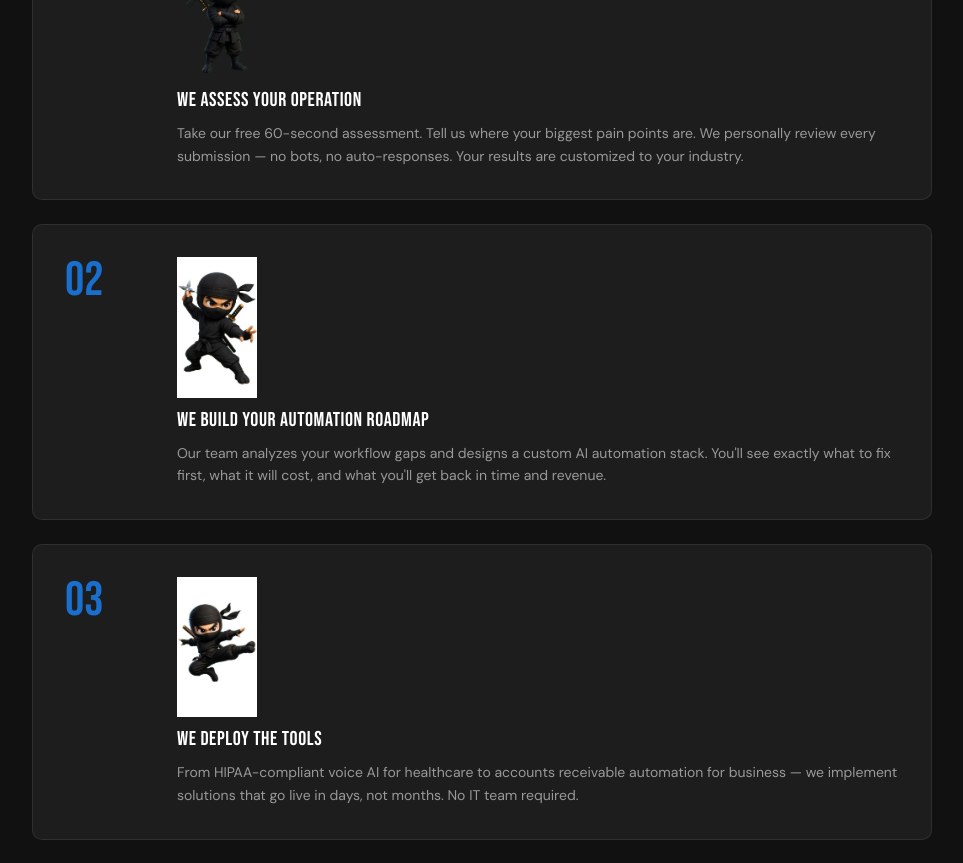
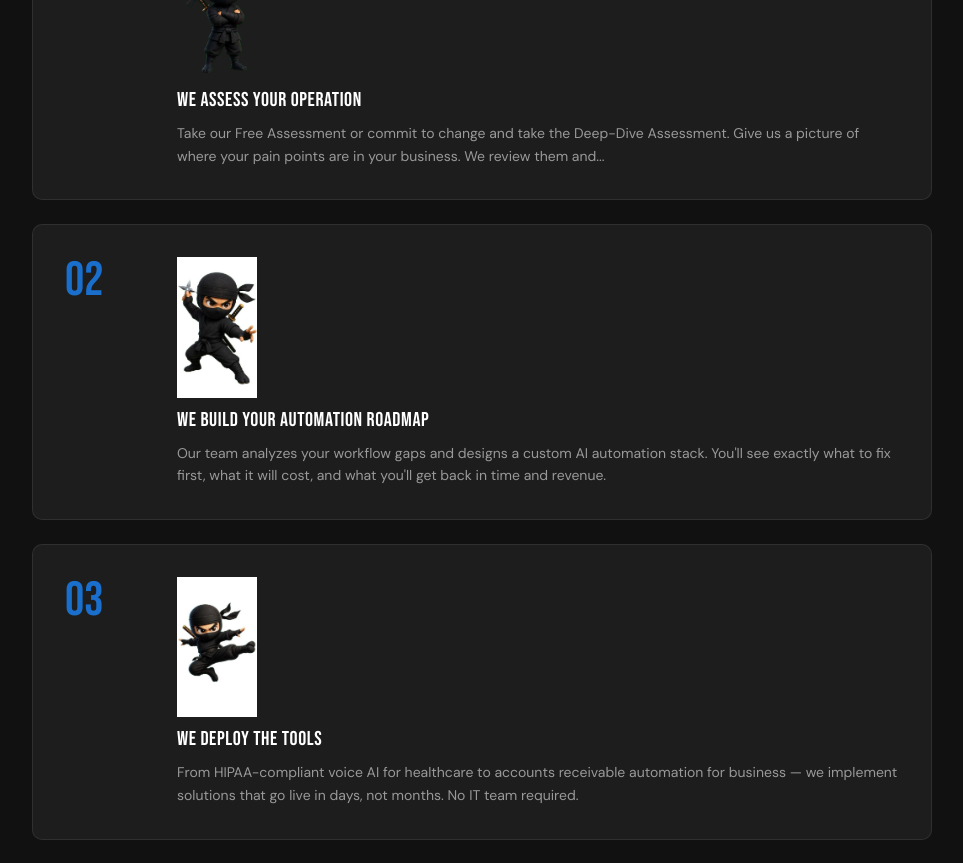
Before and after one commit to Agent-Artemis/enhanced-ops-ninja, a Next.js app: page / in a window 1280 px wide. Shown: the part 1960-2823 px from the top of the page, without its empty margins (158-1121 px from the left). Built offline with nearby package versions, Linux system fonts and the light colour scheme.

Commit message:
Update step 01 assessment description text

```diff
--- a/src/components/marketing/MarketingWorks.tsx
+++ b/src/components/marketing/MarketingWorks.tsx
@@ -17,7 +17,7 @@ export function MarketingWorks() {
           num="01"
           image={<Image src="/Ninja_Transparent.png" alt="Ninja leaping" width={80} height={80} />}
           title="WE ASSESS YOUR OPERATION"
-          body="Take our free 60-second assessment. Tell us where your biggest pain points are. We personally review every submission — no bots, no auto-responses. Your results are customized to your industry."
+          body="Take our Free Assessment or commit to change and take the Deep-Dive Assessment. Give us a picture of where your pain points are in your business. We review them and..."
         />
         <Step
           num="02"
```
